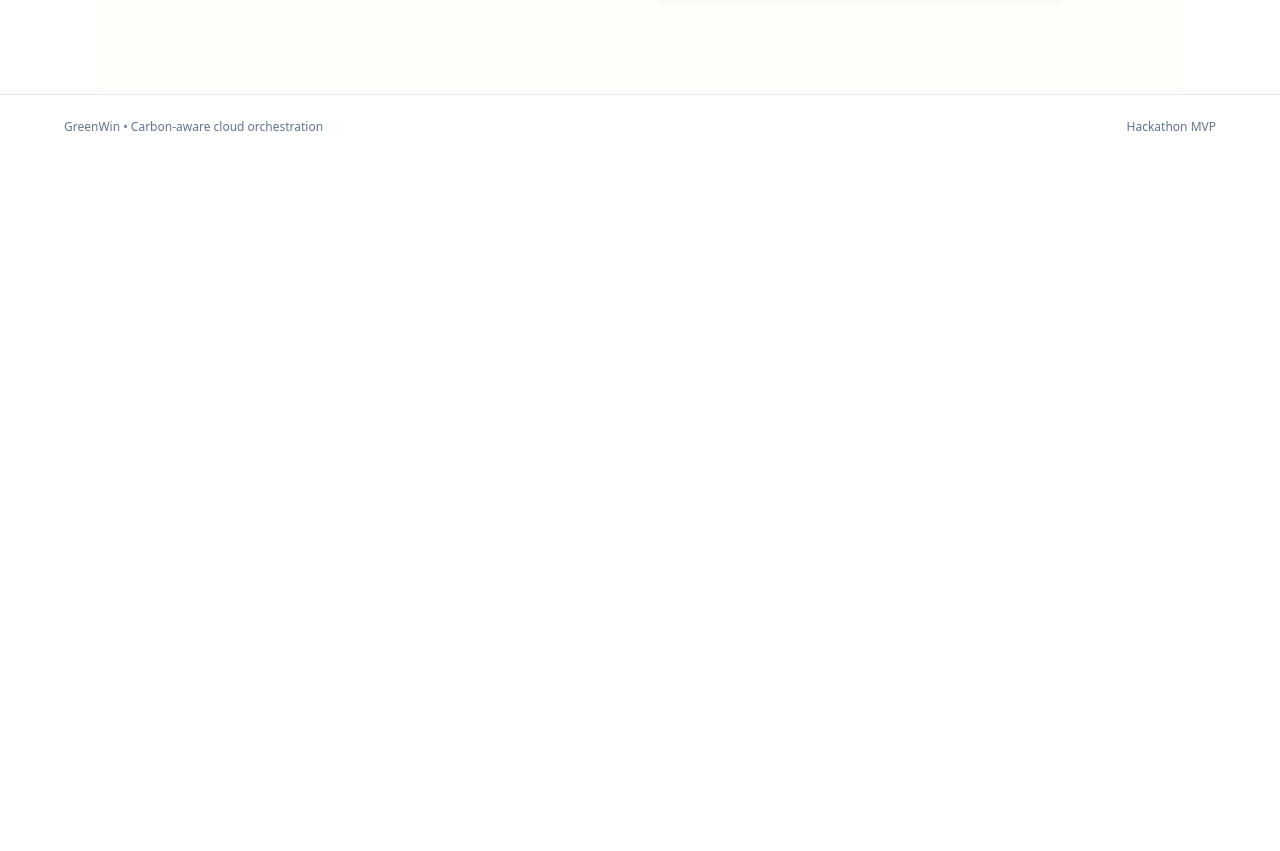
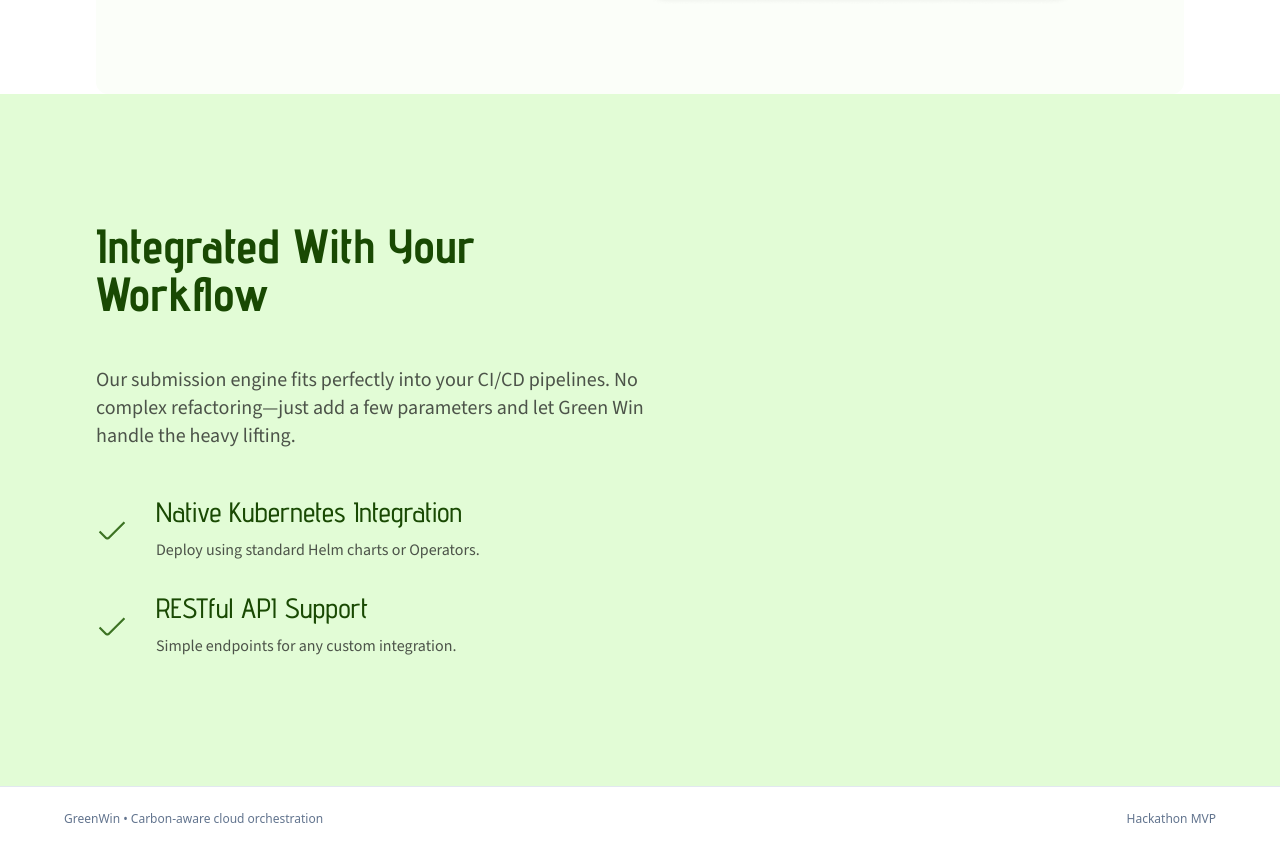
Before and after one commit to RadoslavTsvetanov/GreenWinFrontend, a Next.js app in the folder green-win/: page / in a window 1280 px wide. Shown: the part 2580-3431 px from the top of the page. Before the commit the page ends 2739 px from the top, so only its background shows below. Built offline with nearby package versions, Linux system fonts and the light colour scheme.

Commit message:
integrated with your workflow section

```diff
--- a/green-win/src/app/page.tsx
+++ b/green-win/src/app/page.tsx
@@ -7,6 +7,7 @@ import HowItWorksCard from "@/components/landing-page/how-it-worrks-card";
 import EuropeMap from "@/assets/EuropeMap.png";
 import GreenEnergy from "@/assets/GreenEnergy.png";
 import RedEnergy from "@/assets/RedEnergy.png";
+import TickAndText from "@/components/landing-page/TickAndText";
 
 export function NavLink({ href, children }: any) {
   const pathname = usePathname();
@@ -79,7 +80,7 @@ export default function Home() {
         <img
           src="/BGimage.svg"
           alt="background"
-          className="w-full h-auto object-top"
+          className="w-full h-auto object-top "
         />{" "}
       </div>
 
@@ -169,7 +170,7 @@ export default function Home() {
           </div>
 
           <div className="grid grid-cols-[1fr_80px_1fr] items-center">
-            <div className="p-12 flex flex-row gap-10 bg-base-100 rounded-lg shadow-custom z-0">
+            <div className="p-12 flex flex-row gap-10 bg-base-100 rounded-lg shadow-custom">
               <div className="flex flex-col gap-4">
                 <p className="heading6 text-secondary-900">
                   ESG-Ready Reporting
@@ -184,7 +185,7 @@ export default function Home() {
 
             <div className="p-12 flex justify-center items-center w-20 h-12 bg-base-100 shadow-custom"></div>
 
-            <div className="p-12 h-full flex flex-row gap-10 justify-center items-center bg-secondary-900 rounded-lg shadow-custom z-0">
+            <div className="p-12 h-full flex flex-row gap-10 justify-center items-center bg-secondary-900 rounded-lg shadow-custom">
               <div className="w-30 h-20 rounded-lg bg-base-100/10 grid place-items-center">
                 <img src="/Clock.svg" alt="Clock" className="w-10" />
               </div>
@@ -214,6 +215,29 @@ export default function Home() {
           </div>
         </section>
 
+        <section className="w-full bg-primary-200 py-32 pl-24">
+          <div className="max-w-137 flex flex-col gap-12">
+            <p className="heading2 text-primary-900 max-w-137">
+              Integrated With Your Workflow
+            </p>
+            <p className="body2-light text-base-700">
+              Our submission engine fits perfectly into your CI/CD pipelines. No
+              complex refactoring—just add a few parameters and let Green Win
+              handle the heavy lifting.
+            </p>
+            <div className="flex flex-col gap-8">
+              <TickAndText
+                title="Native Kubernetes Integration"
+                description="Deploy using standard Helm charts or Operators."
+              ></TickAndText>
+              <TickAndText
+                title="RESTful API Support"
+                description="Simple endpoints for any custom integration."
+              ></TickAndText>
+            </div>
+          </div>
+        </section>
+
         <footer className="border-t border-slate-200 px-6 py-6 text-xs text-slate-500 sm:px-10">
           <div className="mx-auto flex w-full max-w-6xl flex-wrap items-center justify-between gap-2">
             <p>GreenWin • Carbon-aware cloud orchestration</p>
--- /dev/null
+++ b/green-win/src/components/landing-page/TickAndText.tsx
@@ -0,0 +1,17 @@
+export default function TickAndText({
+  title,
+  description,
+}: {
+  title: string;
+  description: string;
+}) {
+  return (
+    <div className="flex flex-row gap-7">
+      <img src="/Tick.svg" alt="Tick" />
+      <div className="flex flex-col gap-3">
+        <p className="heading7 text-primary-900">{title}</p>
+        <p className="paragraph1-light text-base-700">{description}</p>
+      </div>
+    </div>
+  );
+}
```
Also changed, not shown: green-win/public/Tick.svg (added).
